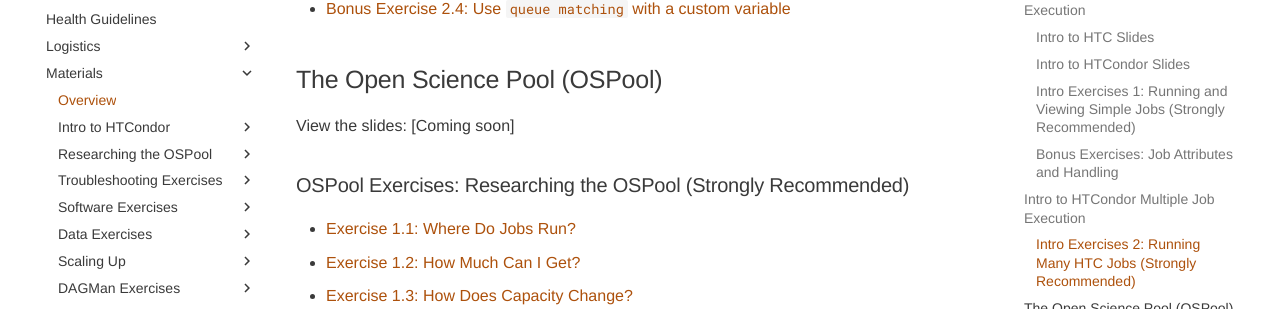
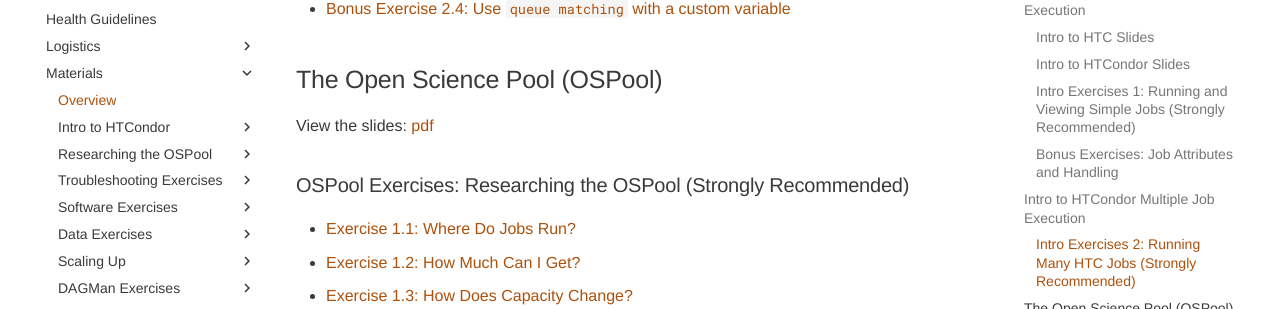
Before and after one commit to osg-htc/school-2025, an MkDocs documentation site: the page built from docs/materials/index.md, in a window 1280 px wide and 900 px high, scrolled down 1159 px. Shown: the part 143-452 px from the top of the window. Built offline with MkDocs 1.6.1 and Material for MkDocs 9.7.7, drawn with Linux system fonts in a browser that asks for light colours.

Commit message:
Added Day 2 OSPool slides

```diff
--- a/docs/materials/index.md
+++ b/docs/materials/index.md
@@ -44,8 +44,7 @@
 
 ## The Open Science Pool (OSPool)
 
-View the slides: [Coming soon]
-<!-- View the slides: [pdf](osg/files/osgs24-day2-part1-osg-timc.pdf) -->
+View the slides: [pdf](ospool/files/osgs25-day2-part1-osg-timc.pdf)
 
 ### OSPool Exercises: Researching the OSPool (Strongly Recommended)
 
```
Also changed, not shown: 2 other files.
